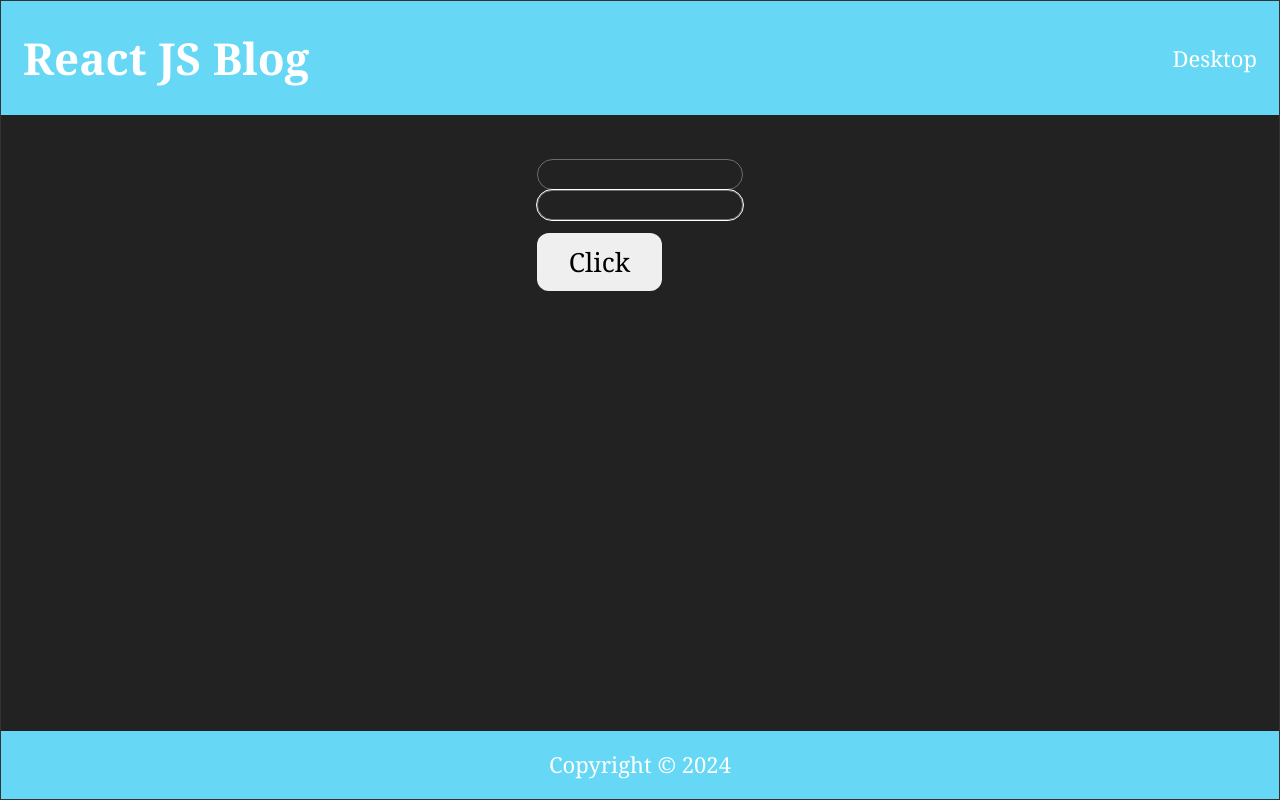
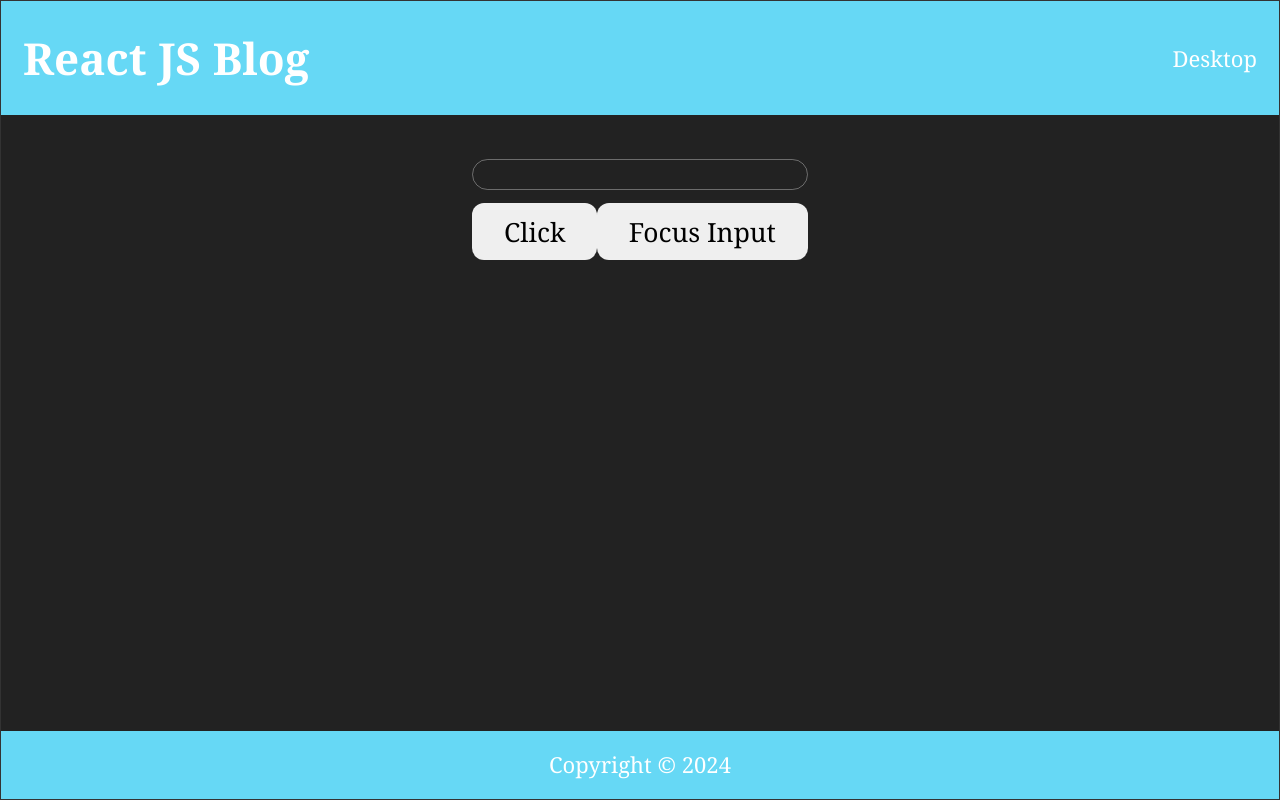
Before and after one commit to Jogata/SoftUni-React-Project, a React (Vite) app in the folder client/: page / in a window 1280 px wide. Built offline with nearby package versions, Linux system fonts and the light colour scheme; a web font is replaced by a local one.

Commit message:
ref hook in class component exercise

```diff
--- a/client/src/App.jsx
+++ b/client/src/App.jsx
@@ -495,14 +495,10 @@ function useFetch(url) {
 const baseURL = "http://localhost:3030/jsonstore/blog/"
 // ============================================================
 
-class RefDemo extends Component {
+class Input extends Component {
   constructor(props) {
     super(props);
     this.inputRef = createRef();
-    this.cbRef = null;
-    this.setCbRef = (element) => {
-      this.cbRef = element;
-    }
   }
 
   componentDidMount() {
@@ -514,16 +510,40 @@ class RefDemo extends Component {
     }
   }
 
+  focusInput() {
+    this.inputRef.current.focus();
+  }
+
   clickHandler() {
     console.log(this.inputRef.current.value);
   }
 
   render() {
     return (
-      <div style={{flex: 1, paddingTop: "2rem"}}>
+      <>
         <input type="text" ref={this.inputRef} />
-        <input type="text" ref={this.setCbRef} />
         <button onClick={() => this.clickHandler()}>Click</button>
+      </>
+    )
+  }
+}
+
+class Parent extends Component {
+  constructor(props) {
+    super(props);
+    this.componentRef = createRef();
+  }
+
+  clickHandler = () => {
+    console.log(this.componentRef.current);
+    this.componentRef.current.focusInput();
+  }
+
+  render() {
+    return (
+      <div style={{flex: 1, paddingTop: "2rem", textAlign: "center"}}>
+        <Input ref={this.componentRef} />
+        <button onClick={this.clickHandler} >Focus Input</button>
       </div>
     )
   }
@@ -535,7 +555,7 @@ function App() {
       <AuthContextProvider>
         <div className="body">
           <Header title="React JS Blog" />
-          <RefDemo />
+          <Parent />
           {/* <DataProvider>
             <Nav />
             <Routes>
```
